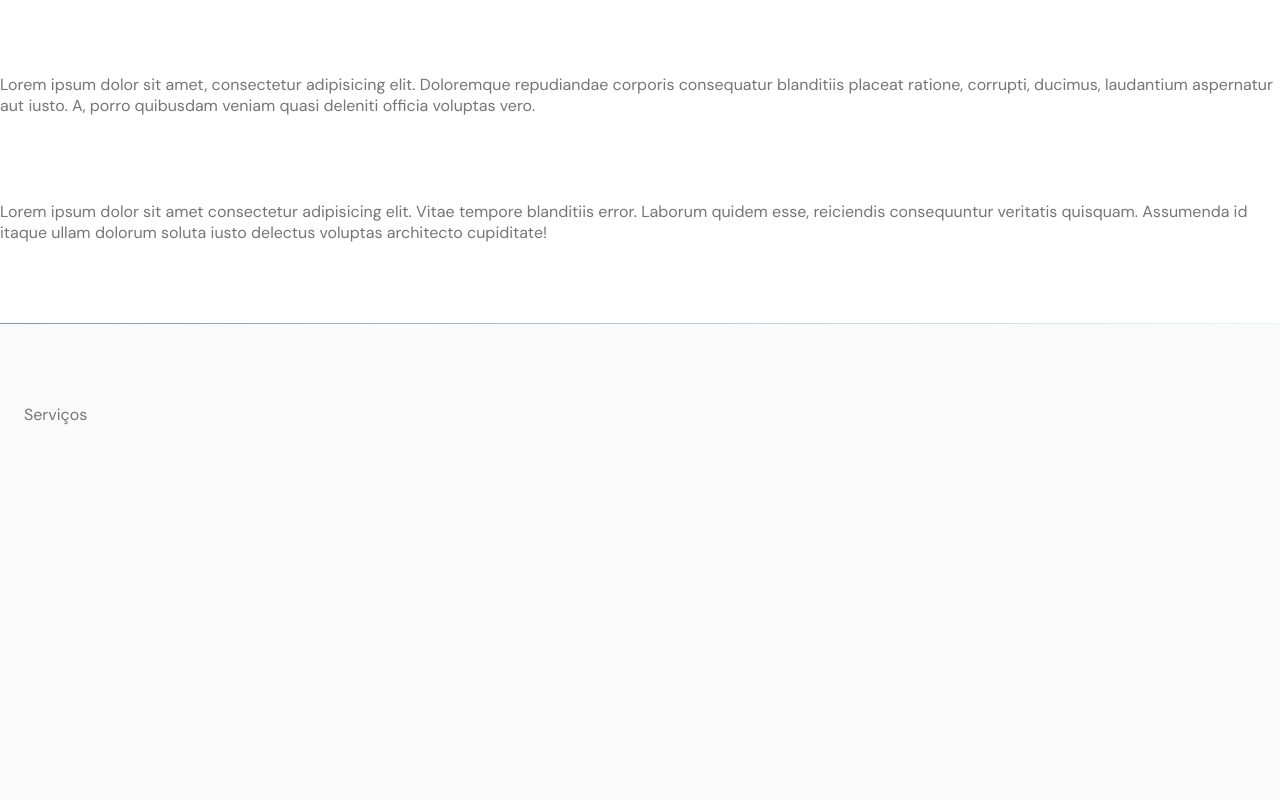
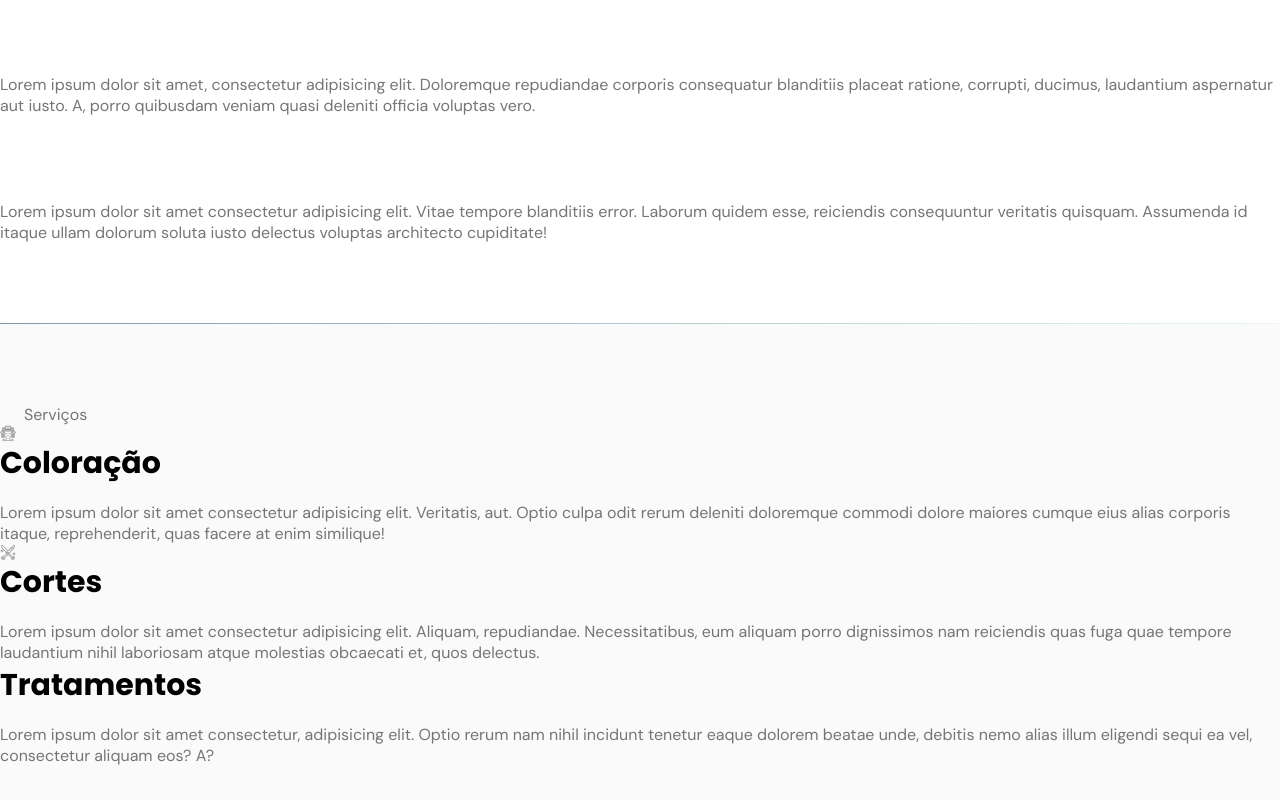
Before and after one commit to JuliaSchwedick/OriginSix, a plain HTML site: page index.html in a window 1280 px wide. Shown: the part 2687-3487 px from the top of the page. Before the commit the page ends 3192 px from the top, so only its background shows below. Drawn offline with Linux system fonts and the light colour scheme; files whose address does not match are found by name.

Commit message:
Alterações no Menu

```diff
--- a/index.html
+++ b/index.html
@@ -99,6 +99,39 @@
 
       <section class="section" id="services">
         <div class="container grid">Serviços</div>
+        <header></header>
+        <div class="cards">
+          <div class="card">
+            <div class="icon-woman-hair"></div>
+            <h3 class="title">Coloração</h3>
+            <p>
+              Lorem ipsum dolor sit amet consectetur adipisicing elit.
+              Veritatis, aut. Optio culpa odit rerum deleniti doloremque commodi
+              dolore maiores cumque eius alias corporis itaque, reprehenderit,
+              quas facere at enim similique!
+            </p>
+          </div>
+          <div class="card">
+            <div class="icon-trim"></div>
+            <h3 class="title">Cortes</h3>
+            <p>
+              Lorem ipsum dolor sit amet consectetur adipisicing elit. Aliquam,
+              repudiandae. Necessitatibus, eum aliquam porro dignissimos nam
+              reiciendis quas fuga quae tempore laudantium nihil laboriosam
+              atque molestias obcaecati et, quos delectus.
+            </p>
+          </div>
+          <div class="card">
+            <div class="icon-cosmetics"></div>
+            <h3 class="title">Tratamentos</h3>
+            <p>
+              Lorem ipsum dolor sit amet consectetur, adipisicing elit. Optio
+              rerum nam nihil incidunt tenetur eaque dolorem beatae unde,
+              debitis nemo alias illum eligendi sequi ea vel, consectetur
+              aliquam eos? A?
+            </p>
+          </div>
+        </div>
       </section>
     </main>
     <script src="main.js"></script>
```
